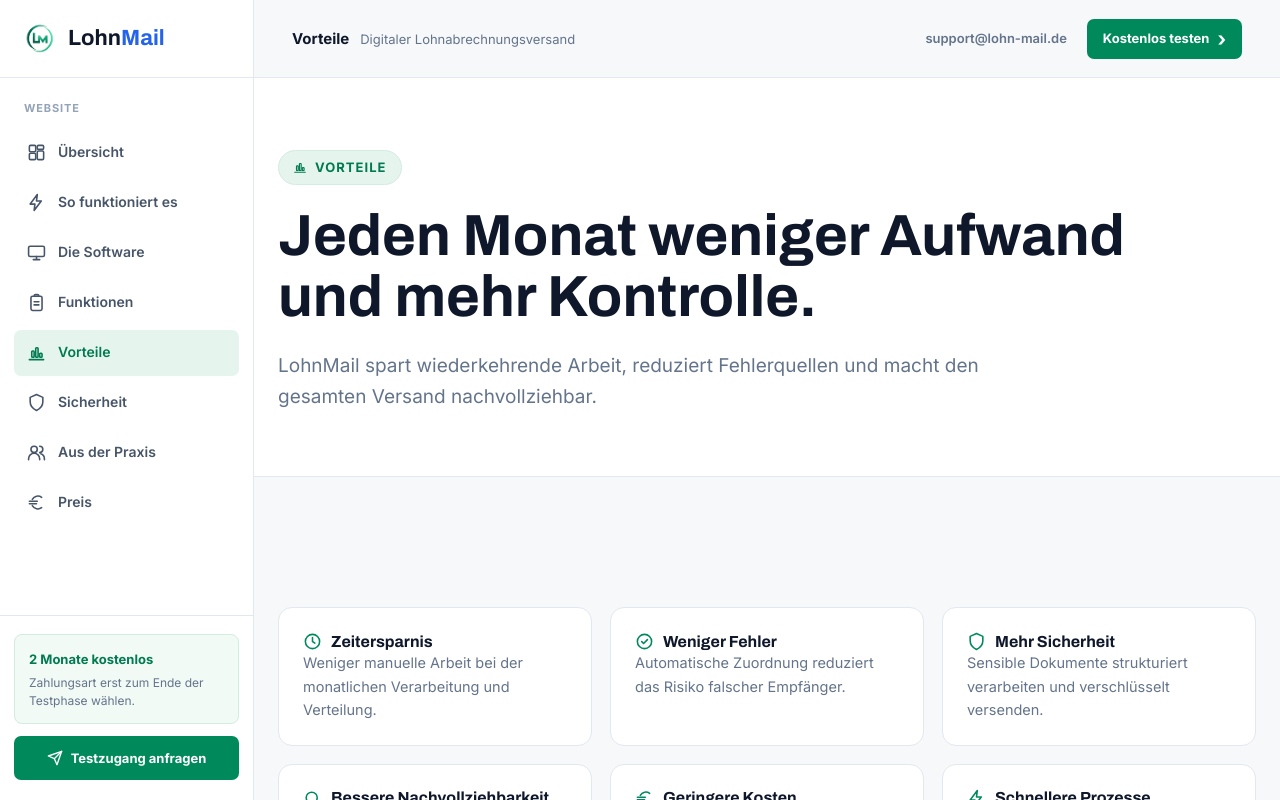
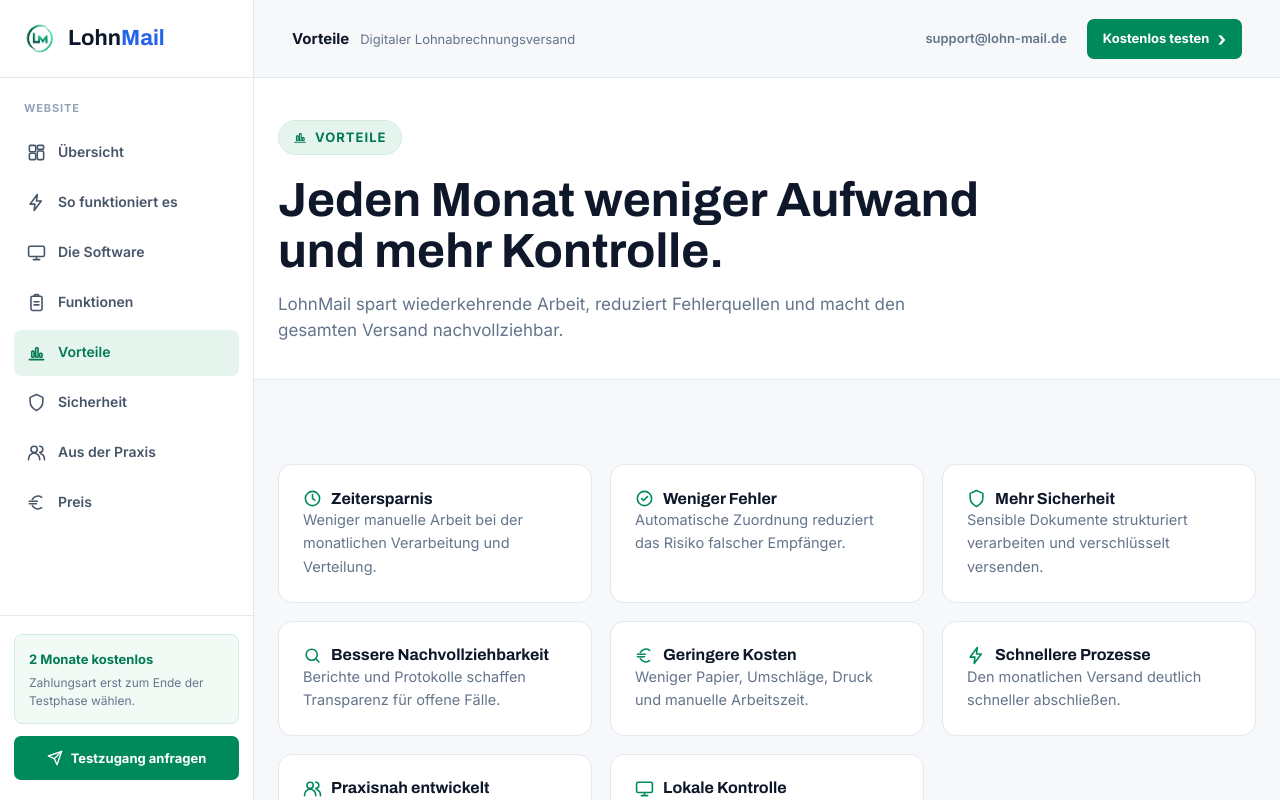
Before and after one commit to Andreyb1985/LohnMail_web, a Next.js app: page /vorteile in a window 1280 px wide. Shown: the top 800 px of the page. Built offline with nearby package versions, Linux system fonts and the light colour scheme.

Commit message:
Unify compact page intros

```diff
--- a/app/globals.css
+++ b/app/globals.css
@@ -2161,29 +2161,33 @@
 }
 
 .page-intro {
-  padding: 72px 0 64px;
+  padding: 42px 0 36px;
   border-bottom: 1px solid var(--border);
   background: var(--card);
 }
 
 .page-intro h1 {
-  max-width: 850px;
+  max-width: 760px;
   margin: 0;
-  font-size: clamp(38px, 5vw, 58px);
+  font-size: clamp(38px, 4vw, 48px);
   line-height: 1.06;
   letter-spacing: 0;
 }
 
 .page-intro p {
-  max-width: 720px;
-  margin-top: 22px;
-  color: var(--text-secondary);
-  font-size: 19px;
-  line-height: 1.65;
+  max-width: 700px;
+  margin-top: 14px;
+  color: var(--text-secondary);
+  font-size: 17px;
+  line-height: 1.55;
 }
 
 .page-section {
   padding: 78px 0;
+}
+
+.page-intro + .page-section {
+  padding-top: 32px;
 }
 
 .section-action {
@@ -2400,22 +2404,6 @@
 .page-section.pricing-page {
   padding-top: 32px;
   background: var(--bg);
-}
-
-.page-intro.pricing-intro {
-  padding: 42px 0 36px;
-}
-
-.page-intro.pricing-intro h1 {
-  max-width: 760px;
-  font-size: clamp(38px, 4vw, 48px);
-}
-
-.page-intro.pricing-intro p {
-  max-width: 700px;
-  margin-top: 14px;
-  font-size: 17px;
-  line-height: 1.55;
 }
 
 .pricing-layout {
@@ -2678,29 +2666,18 @@
   }
 
   .page-intro {
-    padding: 52px 0 46px;
+    padding: 36px 0 30px;
   }
 
   .page-intro h1 {
-    font-size: 42px;
+    font-size: 39px;
   }
 
   .page-intro p {
-    font-size: 17px;
-  }
-
-  .page-intro.pricing-intro {
-    padding: 36px 0 30px;
-  }
-
-  .page-intro.pricing-intro h1 {
-    font-size: 39px;
-  }
-
-  .page-intro.pricing-intro p {
     font-size: 16px;
   }
 
+  .page-intro + .page-section,
   .page-section.pricing-page {
     padding-top: 28px;
   }
--- a/app/preis/page.tsx
+++ b/app/preis/page.tsx
@@ -19,7 +19,7 @@
 export default function PricingPage() {
   return (
     <>
-      <section className="page-intro pricing-intro">
+      <section className="page-intro">
         <div className="container">
           <span className="eyebrow">
             <Euro size={14} /> Preis
```
